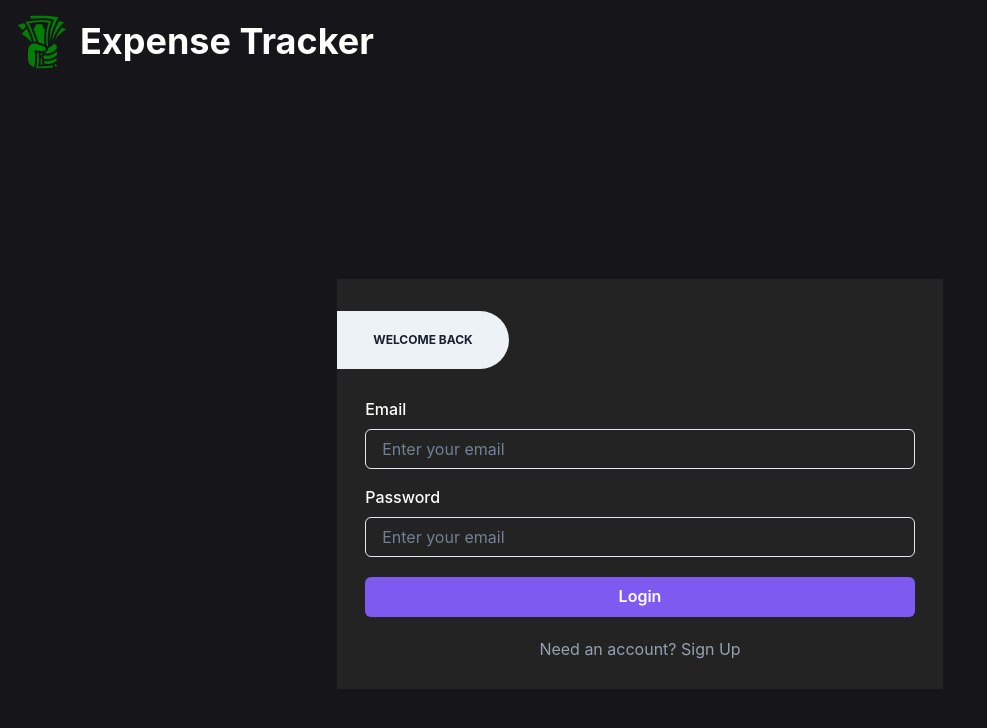
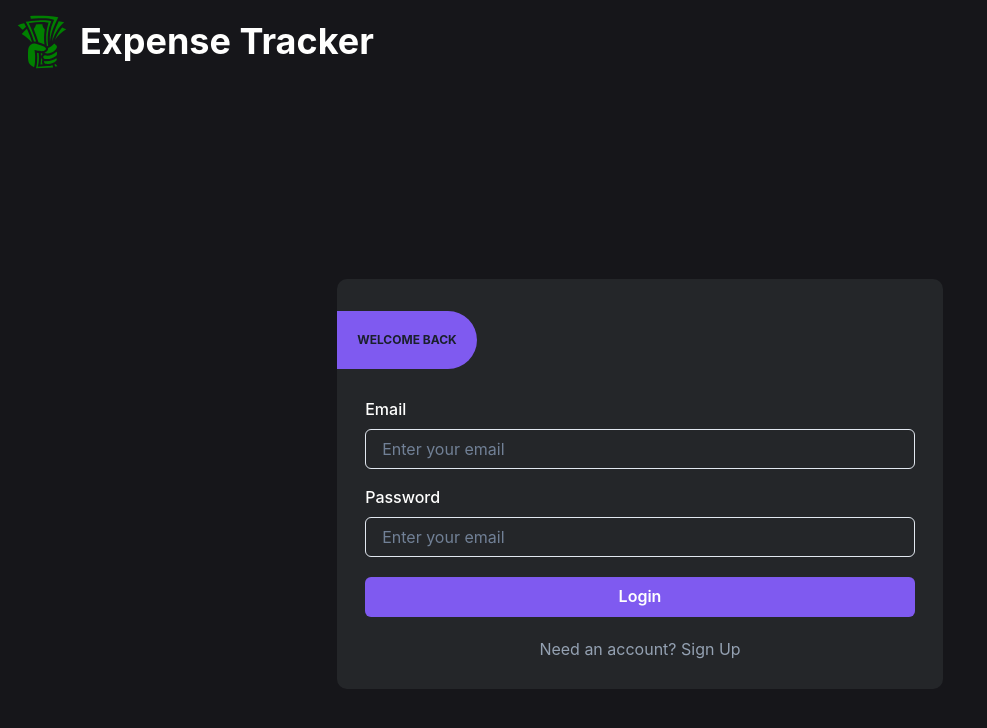
Before and after one commit to im7ven/Expense-Tracker, a React (Vite) app: page /login in a window 1280 px wide. Shown: the top 728 px of the page, without its empty margins (0-987 px from the left). Built offline with nearby package versions, Linux system fonts and the light colour scheme; no server answers.

Commit message:
Refactor: Auth styles.

```diff
--- a/src/components/Auth.tsx
+++ b/src/components/Auth.tsx
@@ -51,13 +51,14 @@ export const Auth = ({ isLogin }: Props) => {
       justifyContent="center"
       alignItems="center"
       minHeight="100vh"
-      borderRadius={20}
+      px={4}
     >
-      <Container px={0} pt={8} bg="#232323">
+      <Container bg="brand.secondaryBg" borderRadius={10} px={0} pt={8}>
         <Badge
           className="greeting-badge"
+          bg="brand.primary"
           py={5}
-          px={9}
+          px={5}
           borderRadius={{ tl: 0, tr: "lg", bl: 0, br: "lg" }}
         >
           {isLogin ? "Welcome Back" : "Create an account to get started"}
@@ -111,7 +112,7 @@ export const Auth = ({ isLogin }: Props) => {
                 Already have an account? <Link to={"/login"}>Login</Link>
               </Text>
             )}
-            {error !== "" && <Text color="red">{error}</Text>}
+            <Center>{error !== "" && <Text color="red">{error}</Text>}</Center>
           </FormControl>
         </form>
       </Container>
```
